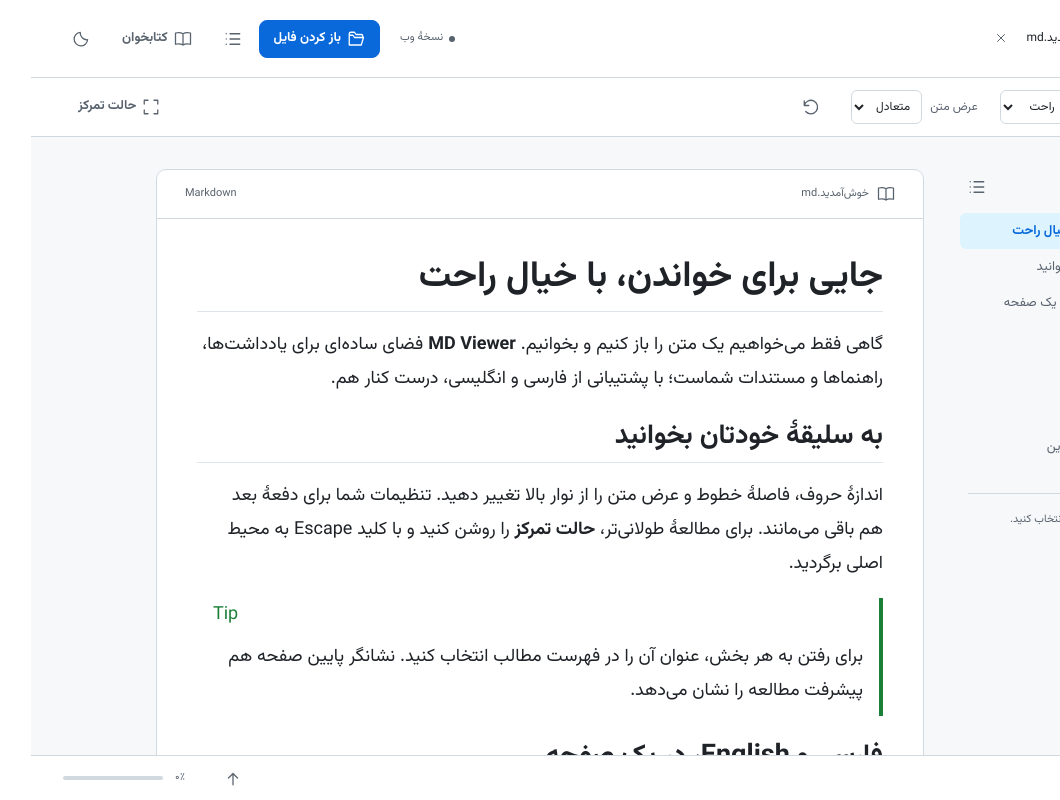
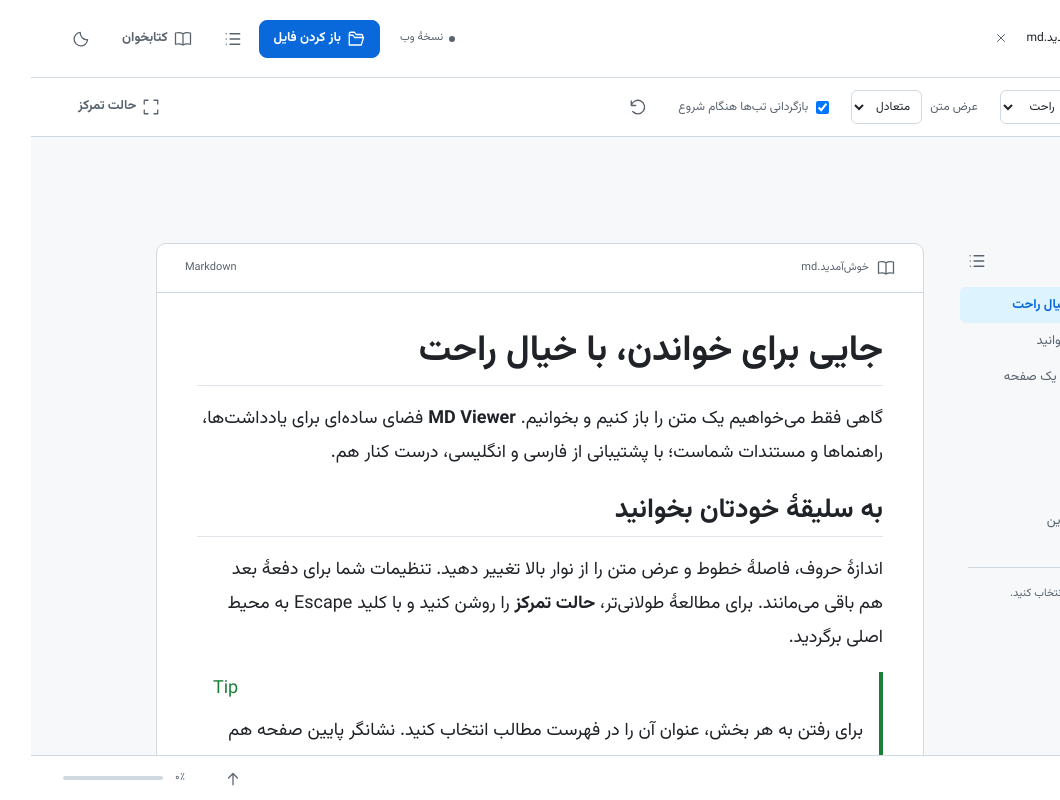
Before and after one commit to lessmore92/md-viewer, a React (Vite) app: page / in a window 1280 px wide. Both pictures are taken after a click on the button "مشاهدهٔ نمونه". Shown: the whole page, without its empty margins (220-1280 px from the left). Built offline with nearby package versions, Linux system fonts and the light colour scheme.

Commit message:
feat: integrate multi-tab reading workspace

```diff
--- a/src/app/App.tsx
+++ b/src/app/App.tsx
@@ -1,19 +1,25 @@
-import { useCallback, useEffect, useId, useLayoutEffect, useMemo, useRef, useState } from 'react';
+import { useCallback, useEffect, useId, useLayoutEffect, useRef, useState } from 'react';
 import type { CSSProperties } from 'react';
 import type { DocumentPayload } from '../../electron/contracts';
 import { DocumentPane } from '../components/DocumentPane';
-import type { WorkspaceTab } from './workspace';
+import { TabBar } from '../components/TabBar';
+import {
+  activateTab,
+  closeTab,
+  createWorkspace,
+  openInWorkspace,
+  readWorkspace,
+  saveRestoreTabs,
+  saveWorkspace,
+  setSplitTab,
+} from './workspace';
+import type { WorkspaceState } from './workspace';
 import { Toolbar } from '../components/Toolbar';
 import { ReadingToolbar } from '../components/ReadingToolbar';
 import { Icon } from '../components/Icon';
 import { applyTheme, readTheme, readStandardTheme, saveTheme } from './theme';
 import type { Theme, StandardTheme } from './theme';
-import {
-  acceptedFiles,
-  readBrowserFile,
-  restoreBrowserDocument,
-  saveBrowserDocument,
-} from './browserDocument';
+import { acceptedFiles, readBrowserFile } from './browserDocument';
 import { defaultPreferences, readPreferences, savePreferences } from './readingPreferences';
 import type { ReadingPreferences } from './readingPreferences';
 import { useOffline } from './useOffline';
@@ -21,10 +27,29 @@ import sample from './sample.md?raw';
 
 const narrowQuery = '(max-width: 960px)';
 
+function initialWorkspace(): WorkspaceState {
+  try {
+    if (typeof window === 'undefined' || !window.localStorage) return createWorkspace();
+    const saved = readWorkspace();
+    if (!saved.restoreTabs) return createWorkspace(false);
+    return window.matchMedia?.(narrowQuery).matches ? setSplitTab(saved, null) : saved;
+  } catch {
+    return createWorkspace();
+  }
+}
+
+const paneStyle: CSSProperties = {
+  display: 'flex',
+  flexDirection: 'column',
+  minHeight: 0,
+  minWidth: 0,
+};
+
 export default function App() {
-  const [doc, setDoc] = useState<DocumentPayload | null>(() =>
-    window.electronAPI ? null : restoreBrowserDocument(),
-  );
+  const [workspace, setWorkspace] = useState(initialWorkspace);
+  const primaryTab = workspace.tabs.find((tab) => tab.tabId === workspace.activeTabId) ?? null;
+  const secondaryTab = workspace.tabs.find((tab) => tab.tabId === workspace.splitTabId) ?? null;
+  const doc = primaryTab?.document;
   const [loading, setLoading] = useState(false);
   const [error, setError] = useState('');
   const [storageError, setStorageError] = useState(false);
@@ -42,30 +67,40 @@ export default function App() {
   const closeDrawer = useCallback(() => setDrawerOpen(false), []);
   const [narrow, setNarrow] = useState(() => window.matchMedia?.(narrowQuery).matches ?? false);
   const latestRequest = useRef(0);
+  const pendingRequests = useRef(new Set<number>());
+  const lastPersistedWorkspace = useRef<WorkspaceState | null>(null);
   const outlineId = useId();
   const [hasHeadings, setHasHeadings] = useState(false);
-  const [scrollTop, setScrollTop] = useState(0);
-  const tab = useMemo<WorkspaceTab | null>(
-    () =>
-      doc
-        ? {
-            tabId: doc.documentId,
-            document: doc,
-            documentKey: doc.documentId,
-            scrollTop,
-          }
-        : null,
-    [doc, scrollTop],
-  );
 
   const acceptDocument = useCallback((next: DocumentPayload) => {
-    setDoc(next);
+    // A success supersedes old errors, but other pending successes still become tabs.
+    ++latestRequest.current;
+    setWorkspace((current) => openInWorkspace(current, next));
     setError('');
-    if (!window.electronAPI) setStorageError(!saveBrowserDocument(next));
-    setLoading(false);
     setDrawerOpen(false);
-    setScrollTop(0);
   }, []);
+
+  useEffect(() => {
+    const previous = lastPersistedWorkspace.current;
+    // Scroll offsets are session-only; avoid rewriting document content on every scroll.
+    if (
+      previous &&
+      previous.activeTabId === workspace.activeTabId &&
+      previous.splitTabId === workspace.splitTabId &&
+      previous.restoreTabs === workspace.restoreTabs &&
+      previous.tabs.length === workspace.tabs.length &&
+      previous.tabs.every(
+        (tab, index) =>
+          tab.tabId === workspace.tabs[index].tabId &&
+          tab.document === workspace.tabs[index].document,
+      )
+    )
+      return;
+    lastPersistedWorkspace.current = workspace;
+    const savedWorkspace = saveWorkspace(workspace);
+    const savedPreference = saveRestoreTabs(workspace.restoreTabs);
+    setStorageError(!savedWorkspace || !savedPreference);
+  }, [workspace]);
 
   const changePreferences = (patch: Partial<ReadingPreferences>) => {
     const next = { ...preferences, ...patch };
@@ -102,15 +137,10 @@ export default function App() {
   }, [focus, exitFocus]);
 
   useEffect(() => {
-    const invalidateRequests = () => {
-      ++latestRequest.current;
-    };
-    const unsubscribe = window.electronAPI?.onDocumentOpened((next) => {
-      invalidateRequests();
-      acceptDocument(next);
-    });
+    const pending = pendingRequests.current;
+    const unsubscribe = window.electronAPI?.onDocumentOpened(acceptDocument);
     return () => {
-      invalidateRequests();
+      pending.clear();
       unsubscribe?.();
     };
   }, [acceptDocument]);
@@ -121,6 +151,7 @@ export default function App() {
     const update = () => {
       setNarrow(media.matches);
       setDrawerOpen(false);
+      if (media.matches) setWorkspace((current) => setSplitTab(current, null));
     };
     media.addEventListener('change', update);
     return () => media.removeEventListener('change', update);
@@ -131,44 +162,46 @@ export default function App() {
     saveTheme(theme);
   }, [theme]);
 
-  const openDocument = async () => {
-    if (!window.electronAPI) {
+  const runOpen = async (
+    operation: () => Promise<DocumentPayload | null>,
+    errorMessage: (reason: unknown) => string,
+  ) => {
+    const request = ++latestRequest.current;
+    pendingRequests.current.add(request);
+    setLoading(true);
+    setError('');
+    try {
+      const next = await operation();
+      if (pendingRequests.current.has(request) && next) acceptDocument(next);
+    } catch (reason) {
+      if (pendingRequests.current.has(request) && request === latestRequest.current)
+        setError(errorMessage(reason));
+    } finally {
+      if (pendingRequests.current.delete(request)) setLoading(pendingRequests.current.size > 0);
+    }
+  };
+
+  const openDocument = () => {
+    const api = window.electronAPI;
+    if (!api) {
       fileInput.current?.click();
       return;
     }
-    const request = ++latestRequest.current;
-    setLoading(true);
-    setError('');
-    try {
-      const next = await window.electronAPI.selectDocument();
-      if (request !== latestRequest.current) return;
-      if (next) acceptDocument(next);
-    } catch {
-      if (request === latestRequest.current)
-        setError('ممکن است فایل حذف شده باشد یا اجازهٔ خواندن آن را نداشته باشید.');
-    } finally {
-      if (request === latestRequest.current) setLoading(false);
-    }
+    return runOpen(
+      () => api.selectDocument(),
+      () => 'ممکن است فایل حذف شده باشد یا اجازهٔ خواندن آن را نداشته باشید.',
+    );
   };
 
-  const openBrowserFile = async (file?: File) => {
+  const openBrowserFile = (file?: File) => {
     if (!file) return;
-    const request = ++latestRequest.current;
-    setLoading(true);
-    setError('');
-    try {
-      const next = await readBrowserFile(file);
-      if (request === latestRequest.current) acceptDocument(next);
-    } catch (reason) {
-      if (request === latestRequest.current)
-        setError(reason instanceof Error ? reason.message : 'خواندن فایل ممکن نشد.');
-    } finally {
-      if (request === latestRequest.current) setLoading(false);
-    }
+    return runOpen(
+      () => readBrowserFile(file),
+      (reason) => (reason instanceof Error ? reason.message : 'خواندن فایل ممکن نشد.'),
+    );
   };
 
   const openSample = () => {
-    ++latestRequest.current;
     acceptDocument({
       content: sample,
       documentId: 'sample',
@@ -177,14 +210,46 @@ export default function App() {
     });
   };
 
-  const closeDocument = () => {
+  const closeWorkspaceTab = (tabId: string) => {
     ++latestRequest.current;
-    setDoc(null);
+    if (tabId === workspace.activeTabId) {
+      pendingRequests.current.clear();
+      setLoading(false);
+    }
+    setWorkspace((current) => closeTab(current, tabId));
     setError('');
-    setLoading(false);
     setFocus(false);
     setDrawerOpen(false);
-    setStorageError(!saveBrowserDocument(null));
+  };
+
+  const closeDocument = () => {
+    if (primaryTab) closeWorkspaceTab(primaryTab.tabId);
+  };
+
+  const activateWorkspaceTab = (tabId: string) => {
+    setWorkspace((current) => activateTab(current, tabId));
+    setDrawerOpen(false);
+  };
+
+  const toggleSplit = () => {
+    if (narrow || workspace.tabs.length < 2) return;
+    setWorkspace((current) =>
+      setSplitTab(
+        current,
+        current.splitTabId
+          ? null
+          : (current.tabs.find((tab) => tab.tabId !== current.activeTabId)?.tabId ?? null),
+      ),
+    );
+  };
+
+  const updateScrollTop = (tabId: string, scrollTop: number) => {
+    setWorkspace((current) => ({
+      ...current,
+      tabs: current.tabs.map((tab) =>
+        tab.tabId === tabId && tab.scrollTop !== scrollTop ? { ...tab, scrollTop } : tab,
+      ),
+    }));
   };
 
   const showSidebar = hasHeadings && !narrow && sidebarVisible && !focus;
@@ -255,6 +320,10 @@ export default function App() {
         <div ref={focusTrigger}>
           <ReadingToolbar
             preferences={preferences}
+            restoreTabs={workspace.restoreTabs}
+            onRestoreTabsChange={(restoreTabs) =>
+              setWorkspace((current) => ({ ...current, restoreTabs }))
+            }
             onChange={changePreferences}
             onReset={() => changePreferences(defaultPreferences)}
             onFocus={() => {
@@ -264,15 +333,54 @@ export default function App() {
           />
         </div>
       ) : null}
+      {workspace.tabs.length > 0 && !focus ? (
+        <div className="workspace-tabs">
+          <TabBar
+            tabs={workspace.tabs}
+            activeTabId={workspace.activeTabId}
+            splitTabId={workspace.splitTabId}
+            narrow={narrow || workspace.tabs.length < 2}
+            onActivate={activateWorkspaceTab}
+            onClose={closeWorkspaceTab}
+            onToggleSplit={toggleSplit}
+            onSelectSplit={(tabId) => setWorkspace((current) => setSplitTab(current, tabId))}
+          />
+          {!narrow && workspace.tabs.length < 2 ? (
+            <button className="button button-quiet" type="button" disabled aria-pressed={false}>
+              <Icon name="focus" />
+              فعال کردن split
+            </button>
+          ) : null}
+        </div>
+      ) : null}
+      {storageError ? (
+        <p className="storage-notice" role="alert">
+          ذخیرهٔ تب‌ها یا تنظیمات بازگردانی روی این دستگاه ممکن نشد. تغییرات این نشست ممکن است بعد
+          از بستن صفحه حفظ نشوند.
+        </p>
+      ) : null}
+      <div
+        className={`workspace-panes${secondaryTab && !narrow ? ' is-split' : ''}`}
+        style={{
+          display: 'grid',
+          flex: 1,
+          minHeight: 0,
+          gridTemplateColumns:
+            secondaryTab && !narrow ? 'repeat(2, minmax(0, 1fr))' : 'minmax(0, 1fr)',
+        }}
+      >
+        <div className="document-pane" style={paneStyle}>
           <DocumentPane
-        tab={tab}
+            tab={primaryTab}
             paneId="primary"
             showSidebar={showSidebar}
             loading={loading}
             error={error}
             onNavigate={closeDrawer}
             onClose={closeDocument}
-        onScrollTop={setScrollTop}
+            onScrollTop={(value) => {
+              if (primaryTab) updateScrollTop(primaryTab.tabId, value);
+            }}
             outlineId={outlineId}
             narrow={narrow}
             drawerOpen={drawerOpen}
@@ -281,9 +389,25 @@ export default function App() {
             onOpen={() => void openDocument()}
             onOpenSample={openSample}
             onDropFile={(file) => void openBrowserFile(file)}
-        storageError={storageError}
             offlineLabel={offline.label}
           />
+        </div>
+        {secondaryTab && !narrow ? (
+          <div className="document-pane" style={paneStyle}>
+            <DocumentPane
+              tab={secondaryTab}
+              paneId="secondary"
+              showSidebar={sidebarVisible && !focus}
+              loading={false}
+              error=""
+              onNavigate={closeDrawer}
+              onClose={() => closeWorkspaceTab(secondaryTab.tabId)}
+              onScrollTop={(value) => updateScrollTop(secondaryTab.tabId, value)}
+              onDropFile={(file) => void openBrowserFile(file)}
+            />
+          </div>
+        ) : null}
+      </div>
     </main>
   );
 }
--- a/src/components/ReadingToolbar.tsx
+++ b/src/components/ReadingToolbar.tsx
@@ -1,17 +1,26 @@
 import type { ReadingPreferences } from '../app/readingPreferences';
 import { Icon } from './Icon';
 
-interface Props {
+export interface ReadingToolbarProps {
   preferences: ReadingPreferences;
+  restoreTabs: boolean;
+  onRestoreTabsChange: (value: boolean) => void;
   onChange: (patch: Partial<ReadingPreferences>) => void;
   onReset: () => void;
   onFocus: () => void;
 }
 
-export function ReadingToolbar({ preferences, onChange, onReset, onFocus }: Props) {
+export function ReadingToolbar({
+  preferences,
+  restoreTabs,
+  onRestoreTabsChange,
+  onChange,
+  onReset,
+  onFocus,
+}: ReadingToolbarProps) {
   return (
-    <section className="reading-toolbar" aria-label="ابزارهای خواندن">
-      <div className="reading-controls">
+    <section className="reading-toolbar" aria-label="ابزارهای خواندن" style={{ flexWrap: 'wrap' }}>
+      <div className="reading-controls" style={{ flexWrap: 'wrap' }}>
         <div className="font-control" role="group" aria-label="اندازهٔ متن" dir="ltr">
           <button
             className="icon-button"
@@ -60,6 +69,14 @@ export function ReadingToolbar({ preferences, onChange, onReset, onFocus }: Prop
             <option value="60">عریض</option>
           </select>
         </label>
+        <label className="reading-select">
+          <input
+            type="checkbox"
+            checked={restoreTabs}
+            onChange={(event) => onRestoreTabsChange(event.target.checked)}
+          />
+          <span>بازگردانی تب‌ها هنگام شروع</span>
+        </label>
         <button
           className="icon-button"
           type="button"
```
Also changed, not shown: 1 other file (tests, documents, lock files or other folders). Lines whose indentation alone changed are shown as unchanged.
